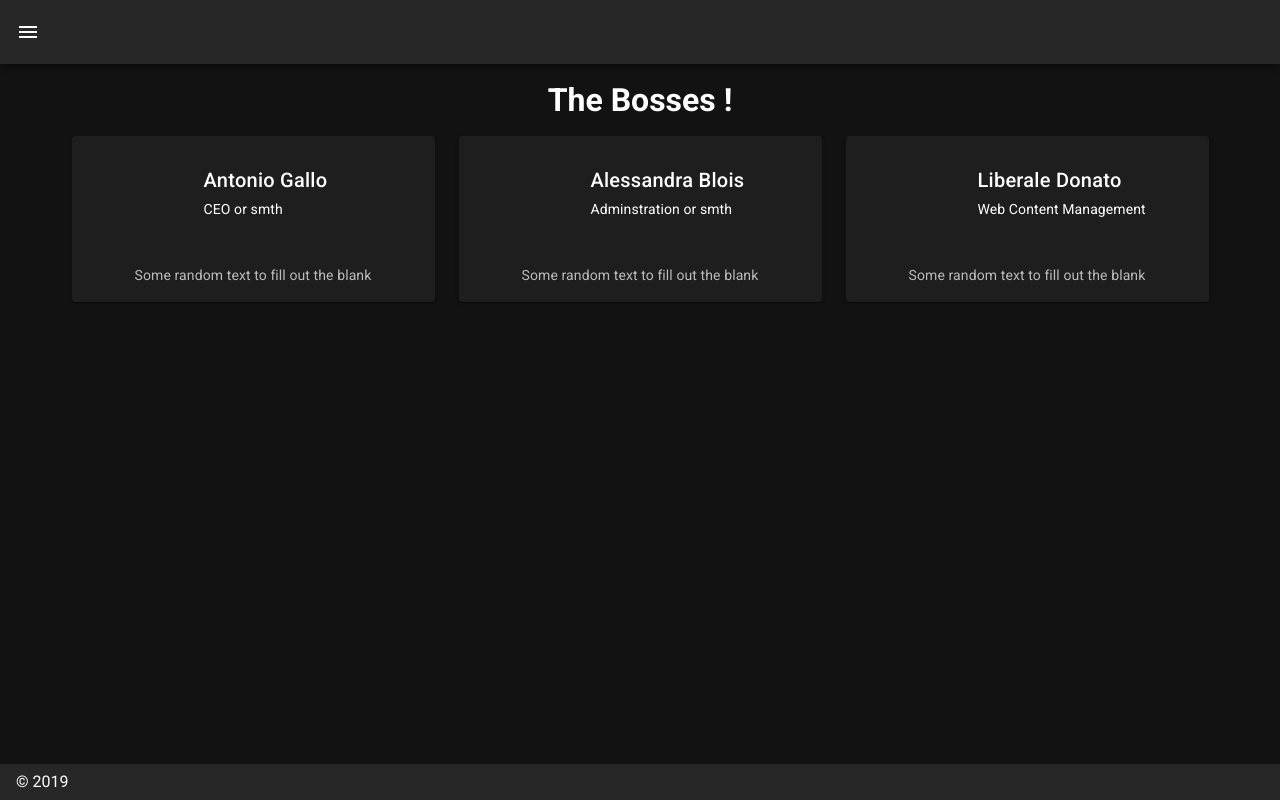
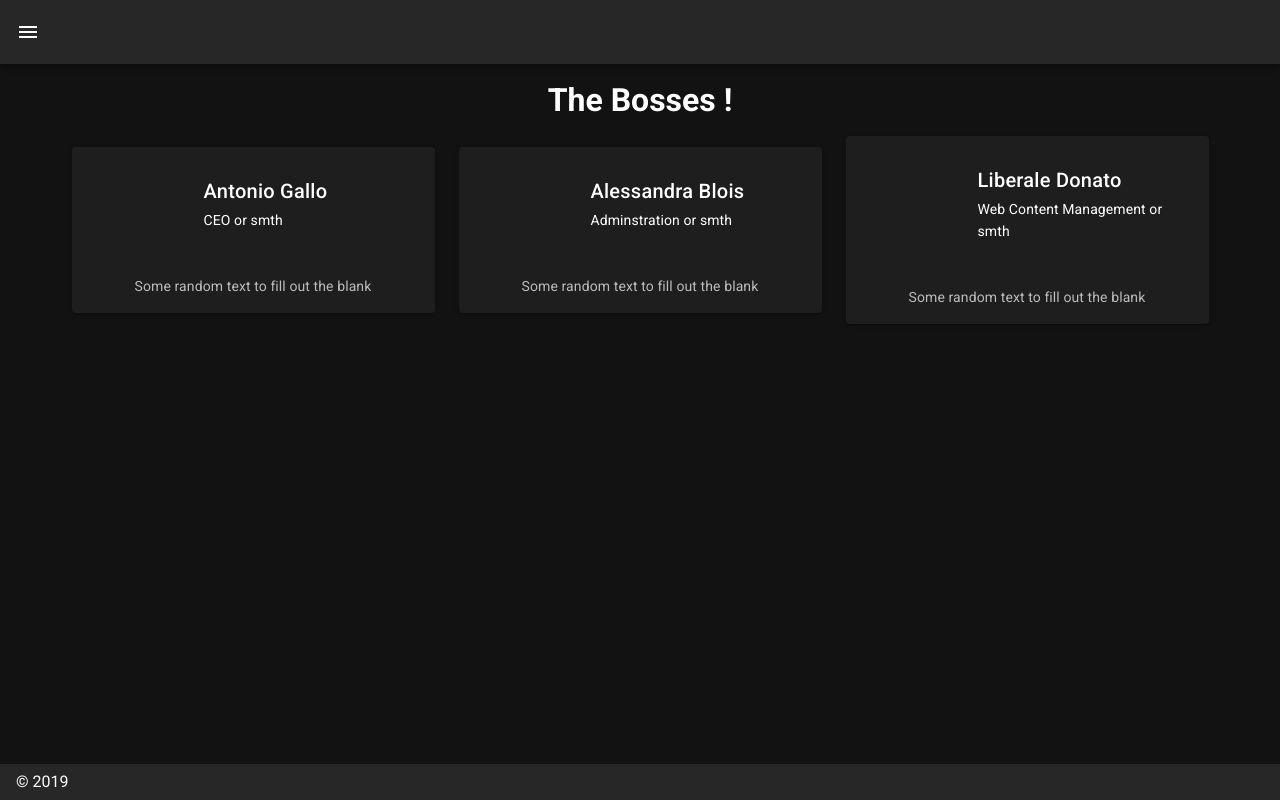
Before and after one commit to QuentinCD/FuturoInterns, a Nuxt app: page /staff in a window 1280 px wide. Built offline with nearby package versions, Linux system fonts and the light colour scheme.

Commit message:
Test for FuturoGit

```diff
--- a/pages/staff.vue
+++ b/pages/staff.vue
@@ -35,7 +35,7 @@
               <v-img max-height="100" max-width="100" src="v.png"></v-img>
               <v-list-item-content>
                 <v-card-title>Liberale Donato</v-card-title>
-                <v-card-subtitle>Web Content Management</v-card-subtitle>
+                <v-card-subtitle>Web Content Management or smth</v-card-subtitle>
               </v-list-item-content>
             </v-list-item>
             <v-card-text align="center">Some random text to fill out the blank</v-card-text>
```
